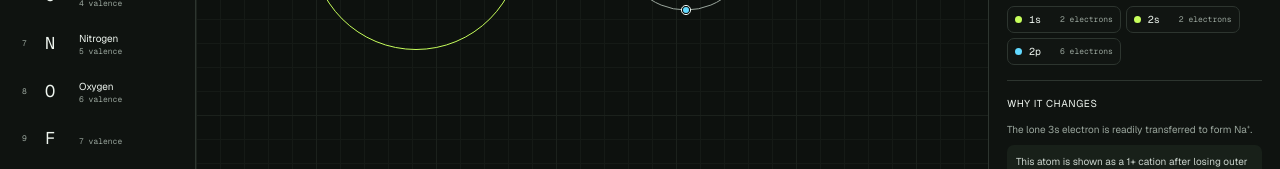
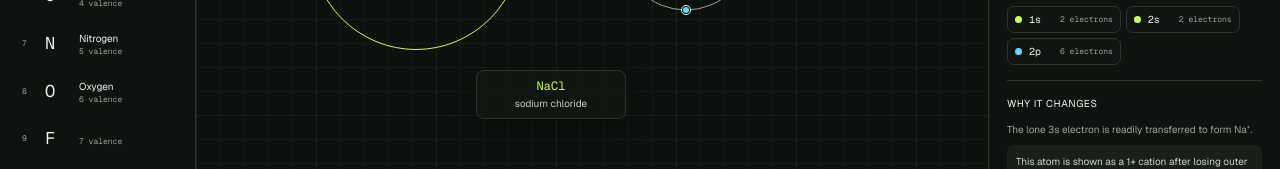
Before and after one commit to kk-spartans/electron, a Next.js app: page / in a window 1280 px wide. Shown: the part 427-596 px from the top of the page. Built offline with nearby package versions, Linux system fonts and the light colour scheme; what @exabyte-io/periodic-table.js would draw is missing.

Commit message:
Label recognized compounds on the canvas

```diff
--- a/src/app/globals.css
+++ b/src/app/globals.css
@@ -55,6 +55,7 @@ button { color:inherit; font:inherit; }
 .bond-line text { fill:#c7d0c9; paint-order:stroke; stroke:#0d110e; stroke-width:5px; font:9px var(--font-geist-mono); text-anchor:middle; }
 .shared-electron { fill:var(--cyan); stroke:#0d110e; stroke-width:1.5; pointer-events:none; }
 .bond-target { position:absolute; left:0; top:0; width:84px; height:28px; z-index:3; border:0; background:transparent; color:#c7d0c9; font:9px var(--font-geist-mono); cursor:pointer; text-shadow:0 1px 3px #000; }.bond-target:hover,.bond-target:focus-visible { color:var(--accent); outline:1px solid var(--line); border-radius:6px; background:#111611cc; }
+.compound-label { position:absolute; left:0; top:0; z-index:2; display:grid; justify-items:center; gap:2px; width:150px; margin-left:-75px; padding:7px 10px; border:1px solid var(--line); border-radius:8px; background:#111611e8; pointer-events:none; box-shadow:0 8px 24px #0005; }.compound-label b { color:var(--accent); font:12px var(--font-geist-mono); }.compound-label span { color:#c4cec6; font-size:10px; }
 .canvas-atom { position:absolute; left:0; top:0; width:200px; height:200px; padding:0; border:0; background:transparent; cursor:move; border-radius:50%; transition:filter .18s ease; }
 .canvas-atom:hover { filter:brightness(1.15); }
 .canvas-atom.selected { outline:1px solid var(--accent); outline-offset:4px; }
--- a/src/app/page.tsx
+++ b/src/app/page.tsx
@@ -69,6 +69,21 @@ const initialAtoms: AtomNode[] = [
   { id: 2, element: "Cl", x: 490, y: 310, charge: -1, electronOffset: 0 },
 ];
 
+const compoundNames: Record<string, { formula: string; name: string }> = {
+  ClNa: { formula: "NaCl", name: "sodium chloride" }, CO2: { formula: "CO₂", name: "carbon dioxide" },
+  H2O: { formula: "H₂O", name: "water" }, CH4: { formula: "CH₄", name: "methane" },
+  H3N: { formula: "NH₃", name: "ammonia" }, ClH: { formula: "HCl", name: "hydrogen chloride" },
+  CO: { formula: "CO", name: "carbon monoxide" }, O2: { formula: "O₂", name: "oxygen" },
+  N2: { formula: "N₂", name: "nitrogen" }, H2: { formula: "H₂", name: "hydrogen" },
+  Cl2: { formula: "Cl₂", name: "chlorine" }, C2H6: { formula: "C₂H₆", name: "ethane" },
+  C2H4: { formula: "C₂H₄", name: "ethene" }, C2H2: { formula: "C₂H₂", name: "ethyne" },
+  H2O2: { formula: "H₂O₂", name: "hydrogen peroxide" }, O3: { formula: "O₃", name: "ozone" },
+  O2S: { formula: "SO₂", name: "sulfur dioxide" }, O3S: { formula: "SO₃", name: "sulfur trioxide" },
+  CaCl2: { formula: "CaCl₂", name: "calcium chloride" }, Cl2Mg: { formula: "MgCl₂", name: "magnesium chloride" },
+  Fe2O3: { formula: "Fe₂O₃", name: "iron(III) oxide" }, Na2O: { formula: "Na₂O", name: "sodium oxide" },
+  C6H6: { formula: "C₆H₆", name: "benzene" },
+};
+
 export default function Home() {
   const [atoms, setAtoms] = useState<AtomNode[]>(initialAtoms);
   const [bonds, setBonds] = useState<BondEdge[]>([{ id: 1, from: 1, to: 2, type: "ionic", order: 1 }]);
@@ -90,6 +105,23 @@ export default function Home() {
     if (!active) return [];
     return bonds.filter((bond) => bond.from === active.id || bond.to === active.id);
   }, [active, bonds]);
+
+  const namedCompounds = useMemo(() => {
+    const adjacency = new Map<number, number[]>();
+    bonds.forEach((bond) => { adjacency.set(bond.from, [...(adjacency.get(bond.from) ?? []), bond.to]); adjacency.set(bond.to, [...(adjacency.get(bond.to) ?? []), bond.from]); });
+    const visited = new Set<number>();
+    return atoms.flatMap((start) => {
+      if (visited.has(start.id) || !adjacency.has(start.id)) return [];
+      const stack = [start.id], ids: number[] = [];
+      while (stack.length) { const id = stack.pop()!; if (visited.has(id)) continue; visited.add(id); ids.push(id); (adjacency.get(id) ?? []).forEach((next) => stack.push(next)); }
+      const members = ids.map((id) => atoms.find((atom) => atom.id === id)!).filter(Boolean);
+      const counts = members.reduce<Record<string, number>>((result, atom) => ({ ...result, [atom.element]: (result[atom.element] ?? 0) + 1 }), {});
+      const signature = Object.keys(counts).sort().map((symbol) => symbol + (counts[symbol] > 1 ? counts[symbol] : "")).join("");
+      const known = compoundNames[signature];
+      if (!known) return [];
+      return [{ ...known, x: members.reduce((sum, atom) => sum + atom.x, 0) / members.length, y: Math.max(...members.map((atom) => atom.y)) + 125 }];
+    });
+  }, [atoms, bonds]);
 
   useEffect(() => {
     const canvas = canvasRef.current;
@@ -229,6 +261,7 @@ export default function Home() {
               })}
             </svg>
             {bonds.map((bond) => { const from=atoms.find((atom)=>atom.id===bond.from),to=atoms.find((atom)=>atom.id===bond.to); if(!from||!to)return null; const mx=pan.x+(from.x+to.x)*scale/2,my=pan.y+(from.y+to.y)*scale/2; return <button key={`target-${bond.id}`} className="bond-target" style={{transform:`translate(${mx-42}px,${my-30}px)`}} aria-label={`Inspect ${bond.type} bond`} onClick={(event)=>{event.stopPropagation();setSelectedBond(bond.id);setSelected([]);}}>{bond.type}</button>;})}
+            {namedCompounds.map((compound, index) => <div className="compound-label" key={`${compound.formula}-${index}`} style={{ transform: `translate(${pan.x + compound.x * scale}px, ${pan.y + compound.y * scale}px)` }}><b>{compound.formula}</b><span>{compound.name}</span></div>)}
             {atoms.map((atom) => {
               const item = elements[atom.element]; const isSelected = selected.includes(atom.id);
               const atomSize=200*scale;
```
